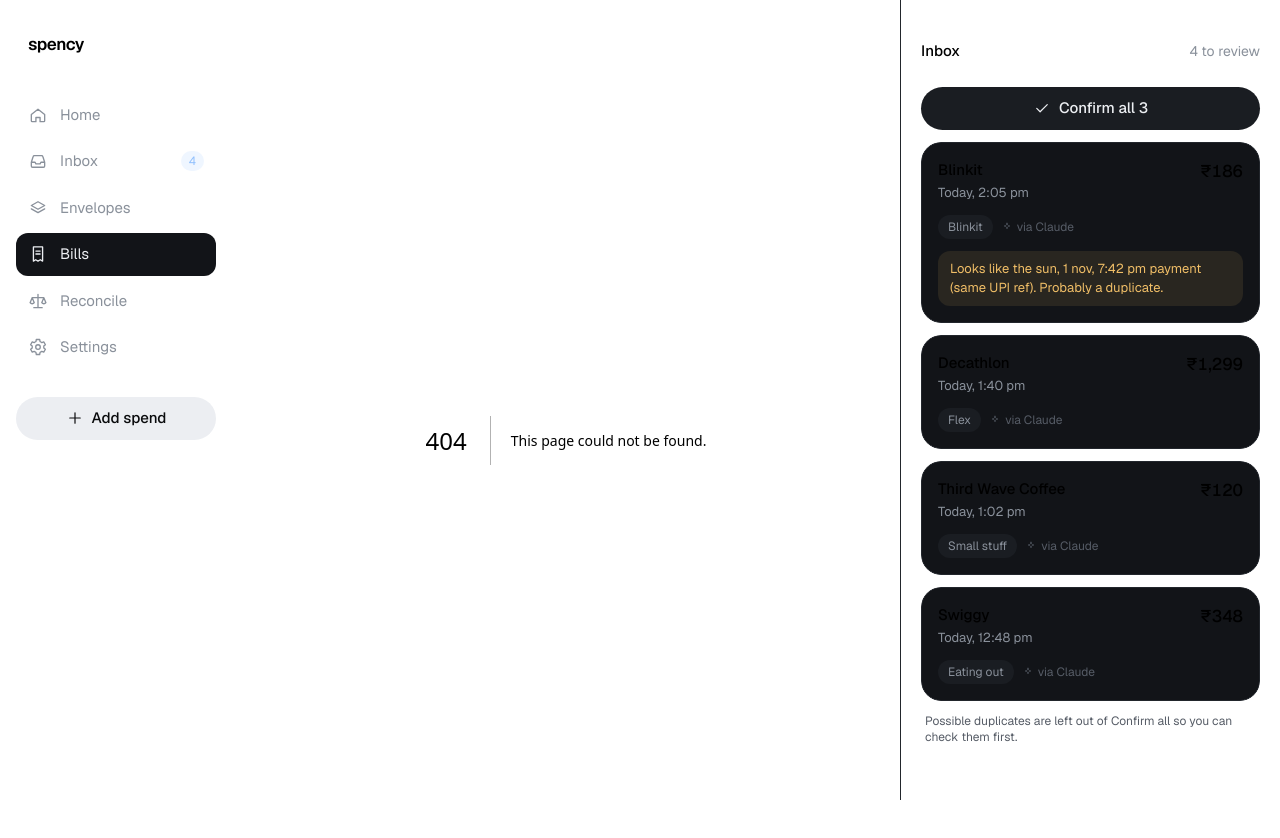
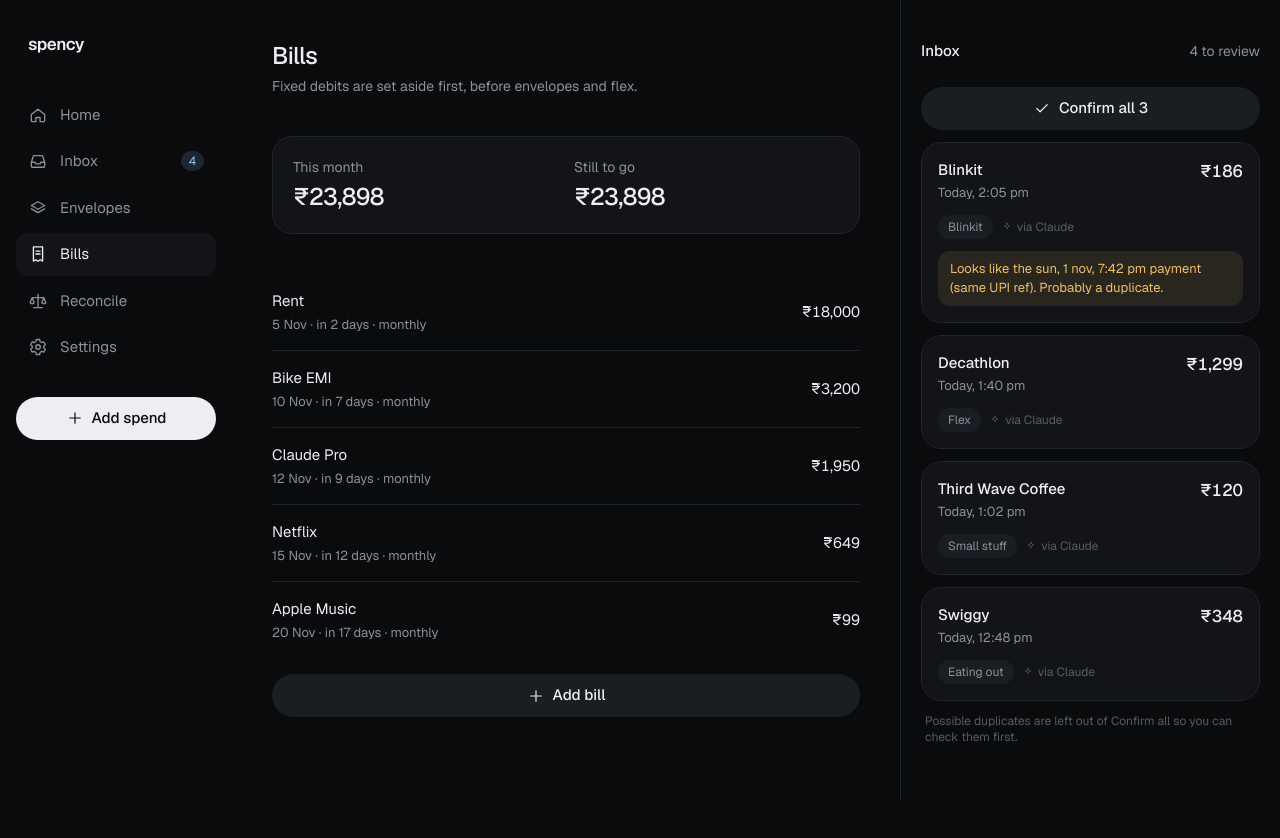
Before and after one commit to apurvamukherjee/spency-pocket-wallet, a Next.js app: page /commitments in a window 1280 px wide. Before the commit this address had no page. Shown: the top 838 px of the page. Built offline with nearby package versions, Linux system fonts and the light colour scheme.

Commit message:
UI: Bills screen for commitments
Monthly total and amount still to go, bills sorted by next debit with
'in 12 days' hints, and a sheet to add, edit or delete a bill (name,
amount, frequency, next debit date).

```diff
--- /dev/null
+++ b/app/commitments/page.tsx
@@ -0,0 +1,5 @@
+import { CommitmentsView } from "@/components/commitments/CommitmentsView";
+
+export default function Page() {
+  return <CommitmentsView />;
+}
--- /dev/null
+++ b/components/commitments/CommitmentsView.tsx
@@ -0,0 +1,145 @@
+"use client";
+
+import { useState } from "react";
+import { addDays, diffDays } from "@/lib/engine/dates";
+import { formatINR, parseRupees } from "@/lib/engine/money";
+import { commitmentDates } from "@/lib/engine/plan";
+import type { Commitment, Frequency, ISODate } from "@/lib/engine/types";
+import { formatShortDay } from "@/lib/format";
+import { useData, useSummary } from "@/lib/hooks";
+import { useSpency } from "@/lib/store";
+import { Icon } from "@/components/ui/Icon";
+import { Segmented } from "@/components/ui/controls";
+import { Sheet } from "@/components/ui/Sheet";
+
+const nextDate = (c: Commitment, today: ISODate) => commitmentDates(c, today, addDays(today, 400))[0] ?? c.nextDebit;
+
+const FREQ_LABEL: Record<Frequency, string> = { weekly: "Weekly", monthly: "Monthly", yearly: "Yearly" };
+
+export function CommitmentsView() {
+  const { commitments } = useData();
+  const s = useSummary();
+  const [editing, setEditing] = useState<Commitment | "new" | null>(null);
+  const rows = commitments
+    .map((c) => ({ c, next: nextDate(c, s.today) }))
+    .sort((a, b) => a.next.localeCompare(b.next));
+
+  return (
+    <div className="space-y-10">
+      <header>
+        <h1 className="text-2xl font-medium tracking-tight">Bills</h1>
+        <p className="mt-1 text-sm text-muted">Fixed debits are set aside first, before envelopes and flex.</p>
+      </header>
+
+      <section className="card grid grid-cols-2 gap-4 p-5">
+        <div>
+          <p className="text-sm text-muted">This month</p>
+          <p className="mt-1 text-2xl font-medium tracking-tight tabular-nums">{formatINR(s.commitmentsTotal)}</p>
+        </div>
+        <div>
+          <p className="text-sm text-muted">Still to go</p>
+          <p className="mt-1 text-2xl font-medium tracking-tight tabular-nums">{formatINR(s.commitmentsRemaining)}</p>
+        </div>
+      </section>
+
+      <section>
+        <ul className="divide-y divide-line">
+          {rows.map(({ c, next }) => {
+            const inDays = diffDays(s.today, next);
+            return (
+              <li key={c.id}>
+                <button type="button" onClick={() => setEditing(c)} className="flex w-full items-center justify-between gap-4 py-4 text-left">
+                  <div className="min-w-0">
+                    <p className="truncate text-[15px]">{c.name}</p>
+                    <p className="mt-0.5 text-[13px] text-muted">
+                      {formatShortDay(next)} · {inDays === 0 ? "today" : inDays === 1 ? "tomorrow" : `in ${inDays} days`} ·{" "}
+                      {FREQ_LABEL[c.frequency].toLowerCase()}
+                    </p>
+                  </div>
+                  <p className="text-[15px] tabular-nums">{formatINR(c.amount)}</p>
+                </button>
+              </li>
+            );
+          })}
+        </ul>
+        <button type="button" onClick={() => setEditing("new")} className="btn btn-ghost mt-4 w-full">
+          <Icon name="plus" size={18} />
+          Add bill
+        </button>
+      </section>
+
+      <Sheet open={editing !== null} onClose={() => setEditing(null)} title={editing === "new" ? "New bill" : "Edit bill"}>
+        {editing !== null && (
+          <CommitmentForm
+            key={editing === "new" ? "new" : editing.id}
+            initial={editing === "new" ? null : editing}
+            today={s.today}
+            onDone={() => setEditing(null)}
+          />
+        )}
+      </Sheet>
+    </div>
+  );
+}
+
+function CommitmentForm({ initial, today, onDone }: { initial: Commitment | null; today: ISODate; onDone: () => void }) {
+  const saveCommitment = useSpency((s) => s.saveCommitment);
+  const deleteCommitment = useSpency((s) => s.deleteCommitment);
+  const [name, setName] = useState(initial?.name ?? "");
+  const [amountText, setAmountText] = useState(initial ? String(initial.amount / 100) : "");
+  const [frequency, setFrequency] = useState<Frequency>(initial?.frequency ?? "monthly");
+  const [date, setDate] = useState(initial ? nextDate(initial, today) : today);
+  const amount = parseRupees(amountText);
+  const valid = name.trim() !== "" && amount !== null && amount > 0 && /^\d{4}-\d{2}-\d{2}$/.test(date);
+
+  return (
+    <form
+      className="space-y-5"
+      onSubmit={(e) => {
+        e.preventDefault();
+        if (!valid || amount === null) return;
+        saveCommitment({ id: initial?.id ?? crypto.randomUUID(), name: name.trim(), amount, frequency, nextDebit: date });
+        onDone();
+      }}
+    >
+      <label className="block space-y-1.5">
+        <span className="label">Name</span>
+        <input className="field" placeholder="Netflix, rent, EMI…" value={name} onChange={(e) => setName(e.target.value)} autoFocus={!initial} />
+      </label>
+      <div className="grid grid-cols-2 gap-3">
+        <label className="space-y-1.5">
+          <span className="label">Amount (₹)</span>
+          <input className="field tabular-nums" inputMode="decimal" value={amountText} onChange={(e) => setAmountText(e.target.value)} />
+        </label>
+        <label className="space-y-1.5">
+          <span className="label">Next debit</span>
+          <input className="field" type="date" value={date} onChange={(e) => setDate(e.target.value)} />
+        </label>
+      </div>
+      <Segmented<Frequency>
+        label="Frequency"
+        value={frequency}
+        onChange={setFrequency}
+        options={(["weekly", "monthly", "yearly"] as const).map((f) => ({ value: f, label: FREQ_LABEL[f] }))}
+      />
+      <div className="flex gap-3">
+        {initial && (
+          <button
+            type="button"
+            onClick={() => {
+              deleteCommitment(initial.id);
+              onDone();
+            }}
+            className="btn btn-ghost text-bad"
+          >
+            <Icon name="trash" size={18} />
+            <span className="sr-only">Delete</span>
+          </button>
+        )}
+        <button type="submit" disabled={!valid} className="btn btn-primary flex-1">
+          Save
+        </button>
+      </div>
+    </form>
+  );
+}
```
